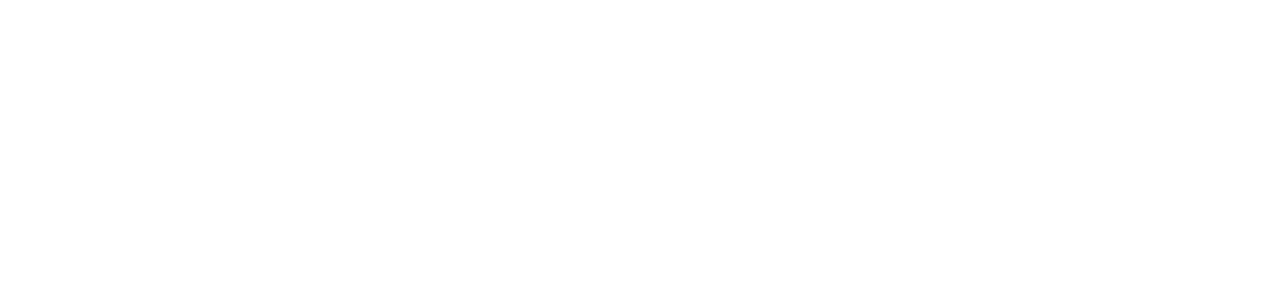
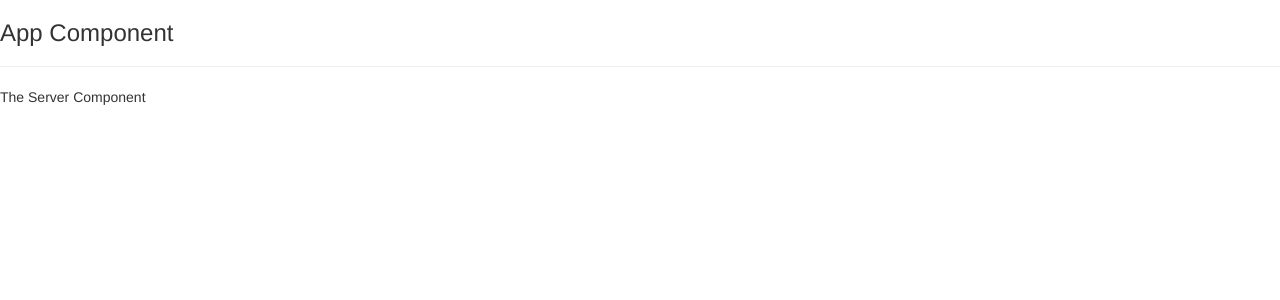
Before and after one commit to KaanHanGunay/angular-learning, an Angular app: page / in a window 1280 px wide. Shown: the top 300 px of the page. Built offline with nearby package versions, Linux system fonts and the light colour scheme.

Commit message:
Defining Component and using it

```diff
--- a/src/app/app.component.html
+++ b/src/app/app.component.html
@@ -0,0 +1,3 @@
+<h3>App Component</h3>
+<hr>
+<app-server></app-server>
--- a/src/app/app.module.ts
+++ b/src/app/app.module.ts
@@ -2,10 +2,12 @@
 import { NgModule } from '@angular/core';
 
 import { AppComponent } from './app.component';
+import {ServerComponent} from './server/server.component';
 
 @NgModule({
   declarations: [
-    AppComponent
+    AppComponent,
+    ServerComponent
   ],
   imports: [
     BrowserModule
--- /dev/null
+++ b/src/app/server/server.component.html
@@ -0,0 +1 @@
+<p>The Server Component</p>
```
Also changed, not shown: src/app/server/server.component.ts (added, +9 -0 lines).
